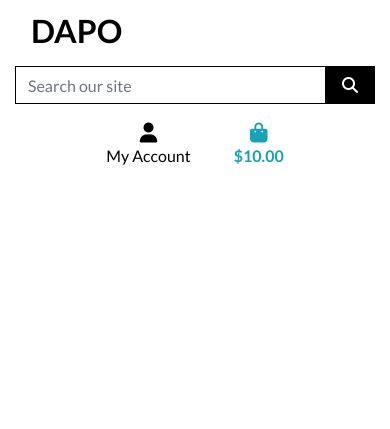
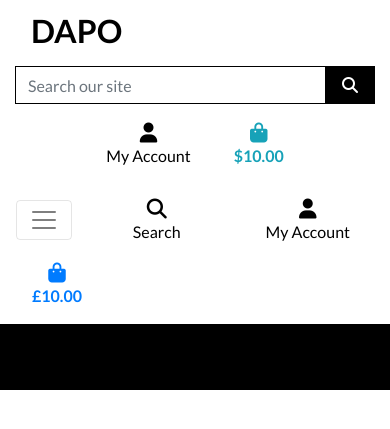
Before and after one commit to Marijoke/MSP4-Dapo, a Django app: template templates/base.html in a window 390 px wide. Shown: the top 429 px of the page. Run offline with Django 3.2, Linux system fonts and the light colour scheme; the template is opened without the code that fills it: most values are stand-ins (such as "Sample title", 1, 10 or a date in 2020); some libraries are stand-ins or nearby versions.

Commit message:
nav bar completed using bootstrap include mobile formatting for the menu

```diff
--- a/static/css/base.css
+++ b/static/css/base.css
@@ -58,6 +58,11 @@ body {
     border: 1px solid black !important;
 }
 
+.bg-black {
+    background: #000 !important;
+
+}
+
 /* -------------------------------- Media Queries */
 
 /* larger container on big screens */
--- a/templates/base.html
+++ b/templates/base.html
@@ -95,6 +95,20 @@
               </ul>
            </div>
         </div>
+        <div class="row bg-white">
+            <nav class="navbar navbar-expand-lg navbar-light w-100">
+                <button class="navbar-toggler" type="button" data-toggle="collapse" data-target="#main-nav" aria-controls="main-nav" aria-expanded="false" aria-label="Toggle navigation">
+                    <span class="navbar-toggler-icon"></span>
+                </button>
+                {% include 'includes/mobile-top-header.html' %}
+                {% include 'includes/main-nav.html' %}
+            </nav>
+        </div>
+        <div id="delivery-banner" class="row text-center">
+            <div class="col bg-black text-black">
+                <h4 class="logo-font my-1">Free delivery on orders over £{{ free_shipping_threshold }}!</h4>
+            </div>
+        </div>
     </header>
     {% if messages %}
         <div class="message-container">
--- /dev/null
+++ b/templates/includes/main-nav.html
@@ -0,0 +1,56 @@
+<div class="collapse navbar-collapse" id="main-nav">
+    <ul class="navbar-nav w-auto mx-auto">
+        <li class="nav-item d-block d-md-none">
+            <a class="logo-font font-weight-bold nav-link text-black mr-5" href="{% url 'home' %}" id="home-link">
+                Home
+            </a>
+        </li>
+        <li class="nav-item dropdown">
+            <a class="logo-font font-weight-bold nav-link text-black mr-5" href="#" id="all-products-link" data-toggle="dropdown" aria-haspopup="true" aria-expanded="false">
+                All Products
+            </a>
+            <div class="dropdown-menu border-0" aria-labelledby="all-products-link">
+                <a href="" class="dropdown-item">By Price</a>
+                <a href="" class="dropdown-item ">By Category</a>
+                <a href="" class="dropdown-item">All Products</a>
+            </div>
+        </li>
+
+        <li class="nav-item dropdown">
+            <a class="logo-font font-weight-bold nav-link text-black mr-5" href="#" id="play-link" data-toggle="dropdown" aria-haspopup="true" aria-expanded="false">
+                Play
+            </a>
+            <div class="dropdown-menu border-0" aria-labelledby="play-link">
+                <a href="" class="dropdown-item">SFW Drink &amp; Play</a>
+                <a href="" class="dropdown-item">NSFW Drink &amp; Play</a>
+                <a href="" class="dropdown-item">SFW No Drink &amp; Play</a>
+                <a href="" class="dropdown-item">NSFW No Drink &amp; Play</a>
+                <a href="" class="dropdown-item">All Games</a>
+            </div>
+        </li>
+
+        <li class="nav-item dropdown">
+            <a class="logo-font font-weight-bold nav-link text-black mr-5" href="#" id="organise-link" data-toggle="dropdown" aria-haspopup="true" aria-expanded="false">
+                Organise
+            </a>
+            <div class="dropdown-menu border-0" aria-labelledby="organise-link">
+                <a href="" class="dropdown-item">Wipe Off Planner</a>
+                <a href="" class="dropdown-item">Couples</a>
+                <a href="" class="dropdown-item">Life</a>
+                <a href="" class="dropdown-item">All Planners</a>
+            </div>
+        </li>
+
+        <li class="nav-item dropdown">
+            <a class="logo-font font-weight-bold nav-link text-black" href="#" id="offers-link" data-toggle="dropdown" aria-haspopup="true" aria-expanded="false">
+                DAPO Offers
+            </a>
+            <div class="dropdown-menu border-0" aria-labelledby="offers-link">
+                <a href="" class="dropdown-item">Coming Soon</a>
+                <a href="" class="dropdown-item">Deals</a>
+                <a href="" class="dropdown-item">Clearance</a>
+                <a href="" class="dropdown-item">All Offers</a>
+            </div>
+        </li>
+    </ul>
+</div>
--- /dev/null
+++ b/templates/includes/mobile-top-header.html
@@ -0,0 +1,56 @@
+<li class="list-inline-item">
+    <a class="text-black nav-link d-block d-lg-none" href="#" id="mobile-search" data-toggle="dropdown" aria-haspopup="true" aria-expanded="false">
+        <div class="text-center">
+            <div><i class="fas fa-search fa-lg"></i></div>
+            <p class="my-0">Search</p>
+        </div>
+    </a>
+    <div class="dropdown-menu border-0 w-100 p-3 rounded-0 my-0" aria-labelledby="mobile-search">
+        <form class="form" method="GET" action="">
+            <div class="input-group w-100">
+                <input class="form-control border border-black rounded-0" type="text" name="q" placeholder="Search our site">
+                <div class="input-group-append">
+                    <button class="form-control form-control btn btn-black border border-black rounded-0" type="submit">
+                        <span class="icon">
+                            <i class="fas fa-search"></i>
+                        </span>
+                    </button>
+                </div>
+            </div>
+        </form>
+    </div>
+</li>
+<li class="list-inline-item dropdown">
+    <a class="text-black nav-link d-block d-lg-none" href="#" id="user-options" data-toggle="dropdown" aria-haspopup="true" aria-expanded="false">
+        <div class="text-center">
+            <div><i class="fas fa-user fa-lg"></i></div>
+            <p class="my-0">My Account</p>
+        </div>
+    </a>
+    <div class="dropdown-menu border-0" aria-labelledby="user-options">
+        {% if request.user.is_authenticated %}
+            {% if request.user.is_superuser %}
+                <a href="" class="dropdown-item">Product Management</a>
+            {% endif %}
+            <a href="" class="dropdown-item">My Profile</a>
+            <a href="{% url 'account_logout' %}" class="dropdown-item">Logout</a>
+        {% else %}
+            <a href="{% url 'account_signup' %}" class="dropdown-item">Register</a>
+            <a href="{% url 'account_login' %}" class="dropdown-item">Login</a>
+        {% endif %}
+    </div>
+</li>
+<li class="list-inline-item">
+    <a class="{% if grand_total %}text-primary font-weight-bold{% else %}text-black{% endif %} nav-link d-block d-lg-none" href="">
+        <div class="text-center">
+            <div><i class="fas fa-shopping-bag fa-lg"></i></div>
+            <p class="my-0">
+                {% if grand_total %}
+                    £{{ grand_total|floatformat:2 }}
+                {% else %}
+                    £0.00
+                {% endif %}
+            </p>
+        </div>
+    </a>
+</li>
```
Also changed, not shown: django_dapo/settings.py (+7 -8 lines).
